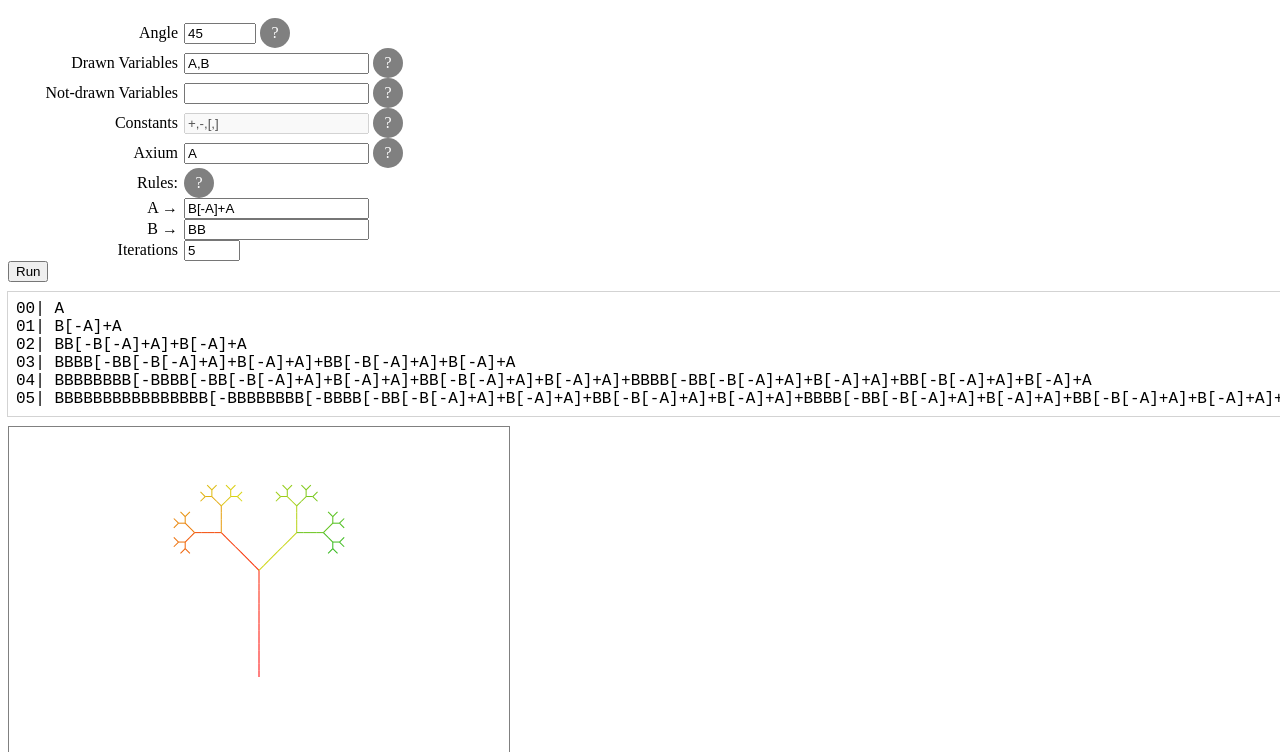
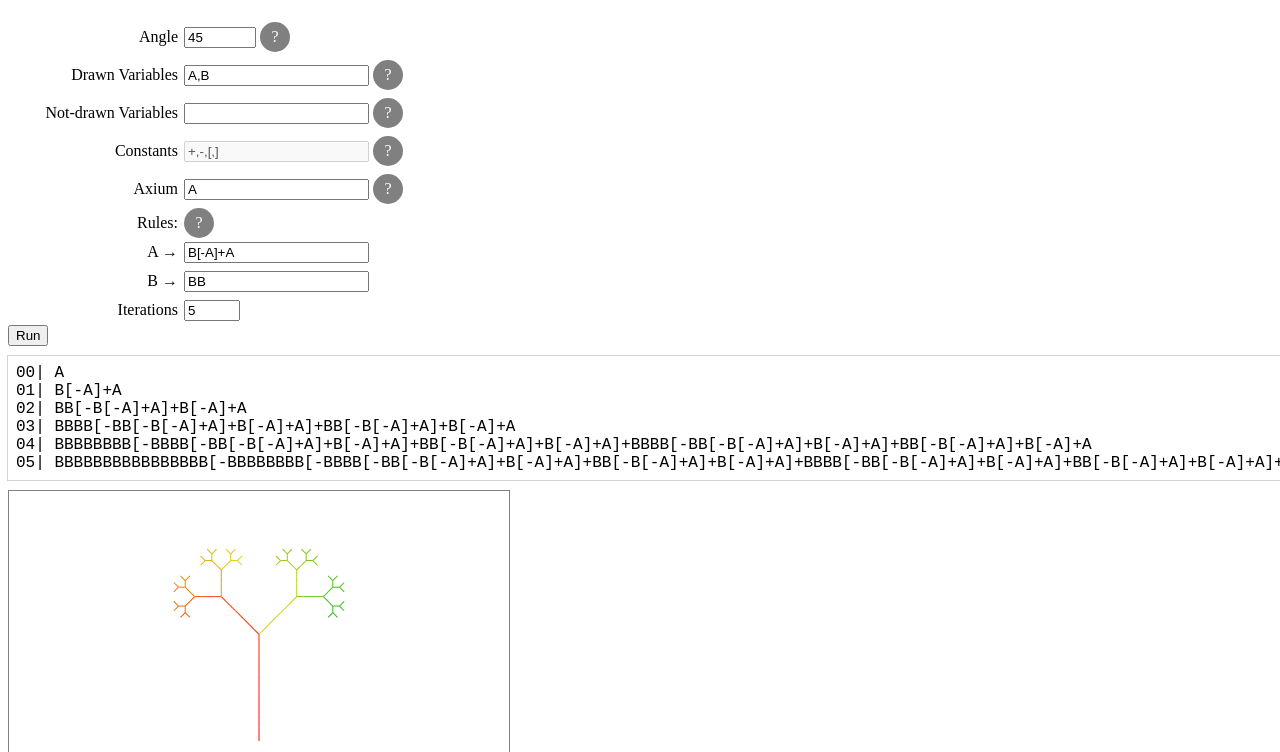
Before and after one commit to QuinnFreedman/l-system-explorer, a plain HTML site: page index.html in a window 1280 px wide. Shown: the part 48-800 px from the top of the page. Drawn offline with Linux system fonts and the light colour scheme.

Commit message:
cosmetics

```diff
--- a/index.html
+++ b/index.html
@@ -87,11 +87,15 @@
             .questionmark:hover > * {
                 display:block;
             }
+
+            .row {
+                padding: 4px 0;
+            }
         </style>
     </head>
     <body>
         <h1>L-System Explorer</h1>
-        <div>
+        <div class="row">
             <label for="angle">Angle</label>
             <input type="number" name="angle" id="angle" value="45" min="-180" max="180"/>
             <div class="questionmark">
@@ -100,7 +104,7 @@
                 </p>
             </div>
         </div>
-        <div>
+        <div class="row">
             <label for="visible">Drawn Variables</label>
             <input type="text" name="visible" id="visible" value="A,B"/>
             <div class="questionmark">
@@ -109,7 +113,7 @@
                 </p>
             </div>
         </div>
-        <div>
+        <div class="row">
             <label for="invisible">Not-drawn Variables</label>
             <input type="text" name="invisible" id="invisible" />
             <div class="questionmark">
@@ -118,7 +122,7 @@
                 </p>
             </div>
         </div>
-        <div>
+        <div class="row">
             <label for="constants">Constants</label>
             <input type="text" name="constants" id="constants" value="+,-,[,]" disabled="true" />
             <div class="questionmark">
@@ -137,7 +141,7 @@
                 </div>
             </div>
         </div>
-        <div>
+        <div class="row">
             <label for="axium">Axium</label>
             <input type="text" name="axium" id="axium" value="A"/>
             <div class="questionmark">
@@ -155,14 +159,14 @@
             </div>
         </div>
         <div id="rules">
-            <div data-variable="A">
-                <div><label for="rule_A">A →</label> <input type="text" name="rule_A" id="rule_A" value="B[-A]+A"/></div>
+            <div data-variable="A" class="row">
+                <label for="rule_A">A →</label> <input type="text" name="rule_A" id="rule_A" value="B[-A]+A"/>
             </div>
-            <div data-variable="B">
-                <div><label for="rule_B">B →</label> <input type="text" name="rule_B" id="rule_B" value="BB"/></div>
+            <div data-variable="B" class="row">
+                <label for="rule_B">B →</label> <input type="text" name="rule_B" id="rule_B" value="BB"/>
             </div>
         </div>
-        <div>
+        <div class="row">
             <label for="iterations">Iterations</label>
             <input type="number" name="iterations" id="iterations" value="5" min="0" max="10"/>
         </div>
--- a/main.js
+++ b/main.js
@@ -1,3 +1,4 @@
+"use strict";
 
 const angleInput = document.querySelector("#angle")
 const visibleInput = document.querySelector("#visible")
@@ -37,8 +38,9 @@ function makeRuleInputs() {
     for (let v of variables) {
         if (alreadyHave.includes(v)) continue
         const div = document.createElement("div")
-        div.innerHTML = `<div><label for="rule_${v}">${v} →</label> <input type="text" name="rule_${v}" id="rule_${v}" /></div>`
+        div.innerHTML = `<label for="rule_${v}">${v} →</label> <input type="text" name="rule_${v}" id="rule_${v}" />`
         div.dataset.variable = v
+        div.className = "row"
         ruleDiv.appendChild(div)
     }
 }
@@ -101,6 +103,7 @@ setTimeout(run, 100)
 
 window.uidCounter = 0
 window.activeNode = -1
+window.activeLevel = -1
 
 function Node(value, parentNode) {
     this.uniqueId = ++window.uidCounter
@@ -277,6 +280,7 @@ function redrawCanvas(interactive) {
 
     const instructions = window.nodeGraph[activeLevel]
     const variables = parseVars(visibleInput.value)
+    const invis = parseVars(invisibleInput.value)
     let i = 0
     for (let node of instructions) {
         for (let c of node.value) {
@@ -318,6 +322,9 @@ function redrawCanvas(interactive) {
                 ctx.lineTo(0, -unit)
                 ctx.translate(0, -unit)
                 ctx.stroke()
+            } else if (!invis.includes(c)) {
+                alert(`Unknown variable: ${c}`)
+                return
             }
         }
         i++
@@ -341,6 +348,7 @@ function expandLSystemGraph(list, rules, constants) {
     return newList
 }
 
+/*
 function expandLSystem(str, rules, constants) {
     let newStr = ""
     for (let c of str) {
@@ -352,6 +360,7 @@ function expandLSystem(str, rules, constants) {
     }
     return newStr
 }
+*/
 
 outputDiv.addEventListener("mouseleave", () => {
     window.activeNode = -1
```
